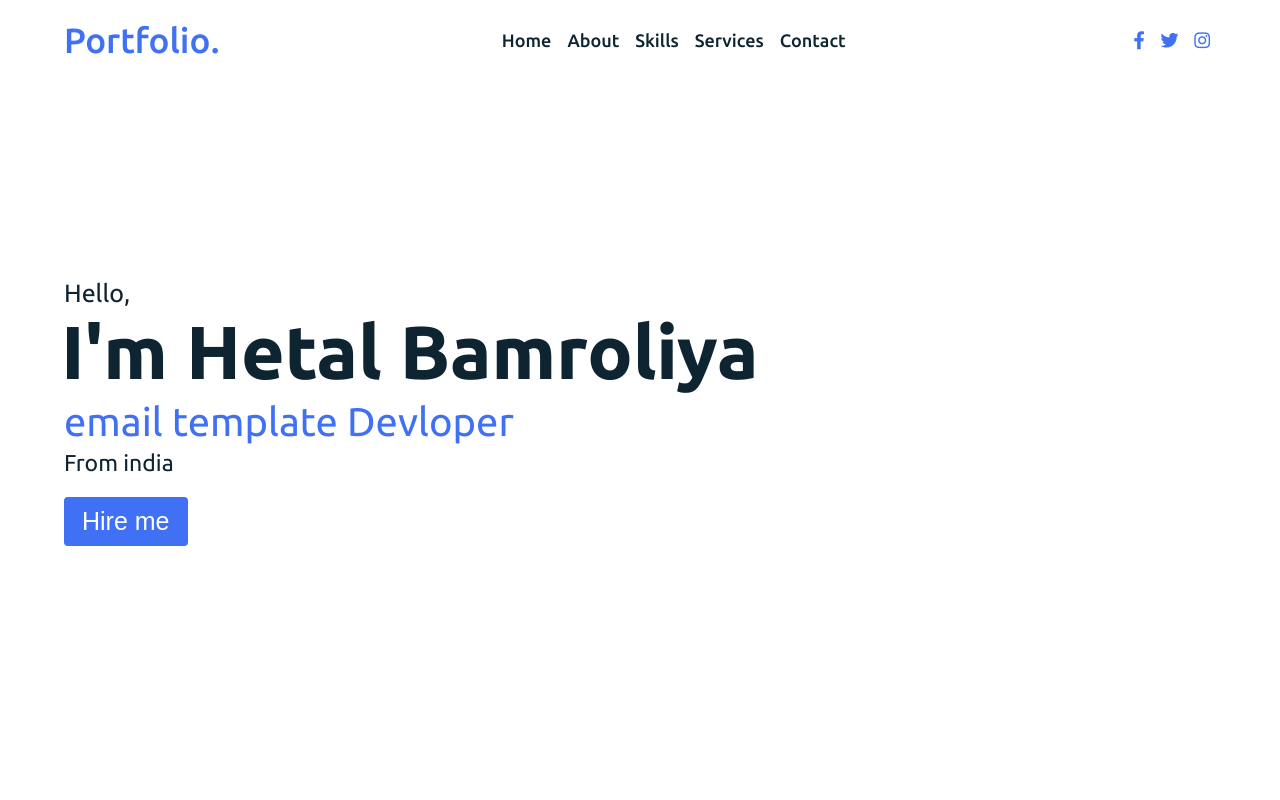
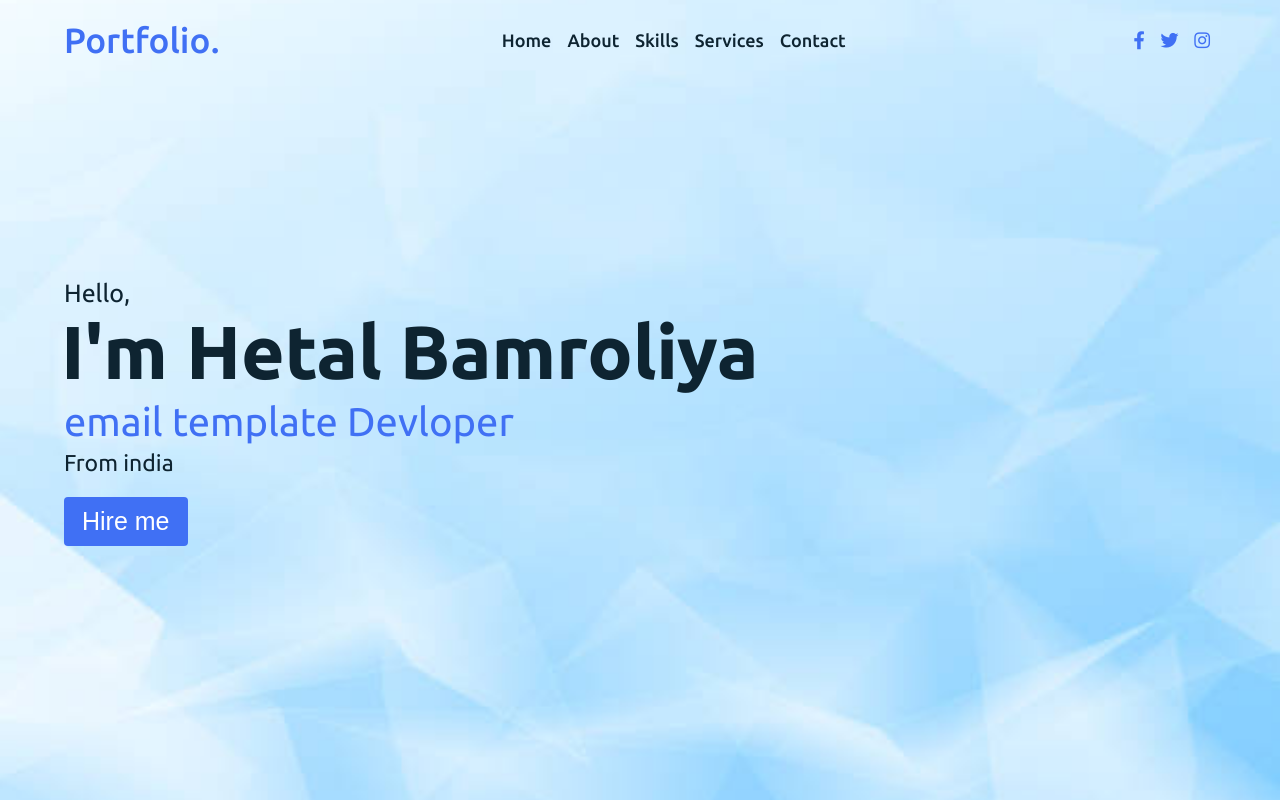
Before and after one commit to hetalbamroliya/hetal-, a plain HTML site: page index.html in a window 1280 px wide. Shown: the top 800 px of the page. Drawn offline with Linux system fonts and the light colour scheme; a script that the page names is missing.

Commit message:
Update style.css
some changes in style.css file

```diff
--- a/style.css
+++ b/style.css
@@ -111,7 +111,7 @@ nav.sticky .menu-btn{
 .home{
   height: 100vh;
   width: 100%;
-  background:("banner.jpg") no-repeat;
+  background: url("banner.jpg") no-repeat;
   background-size: cover;
   background-position: center;
   background-attachment: fixed;
```
